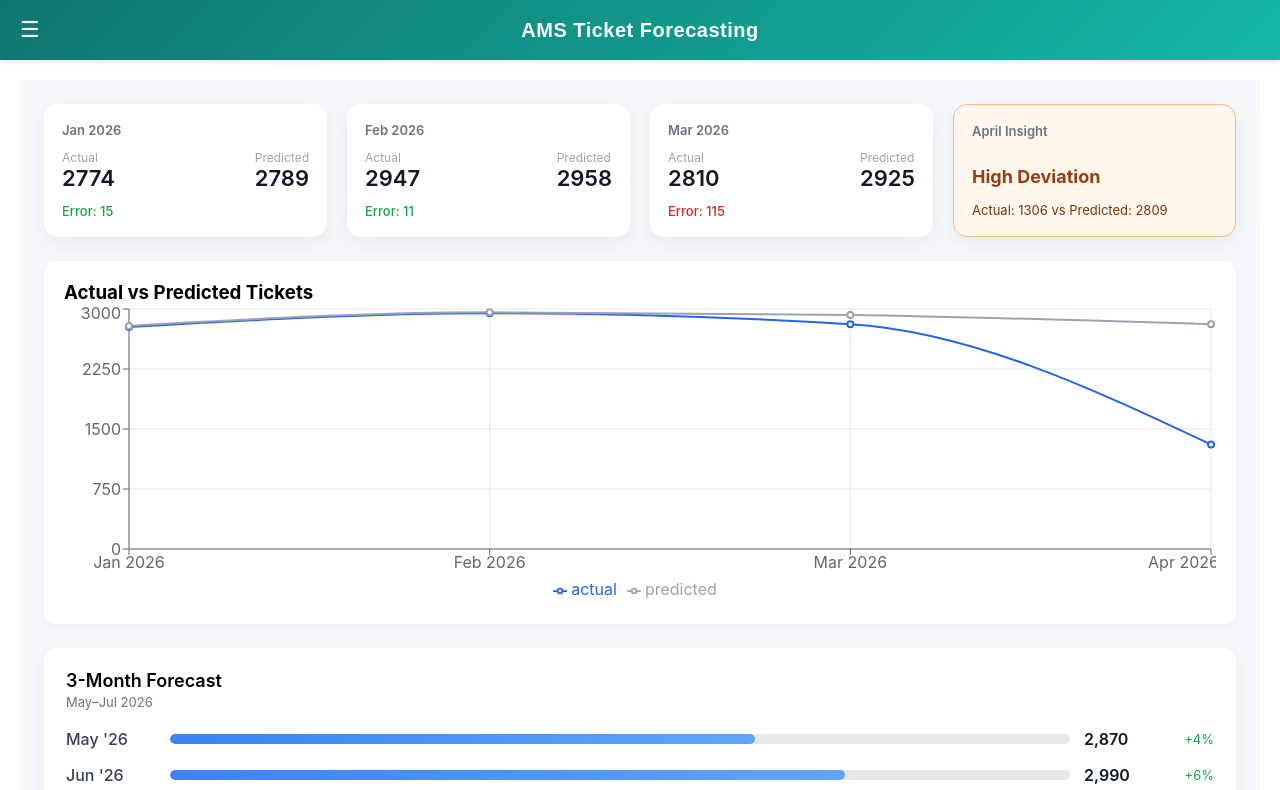
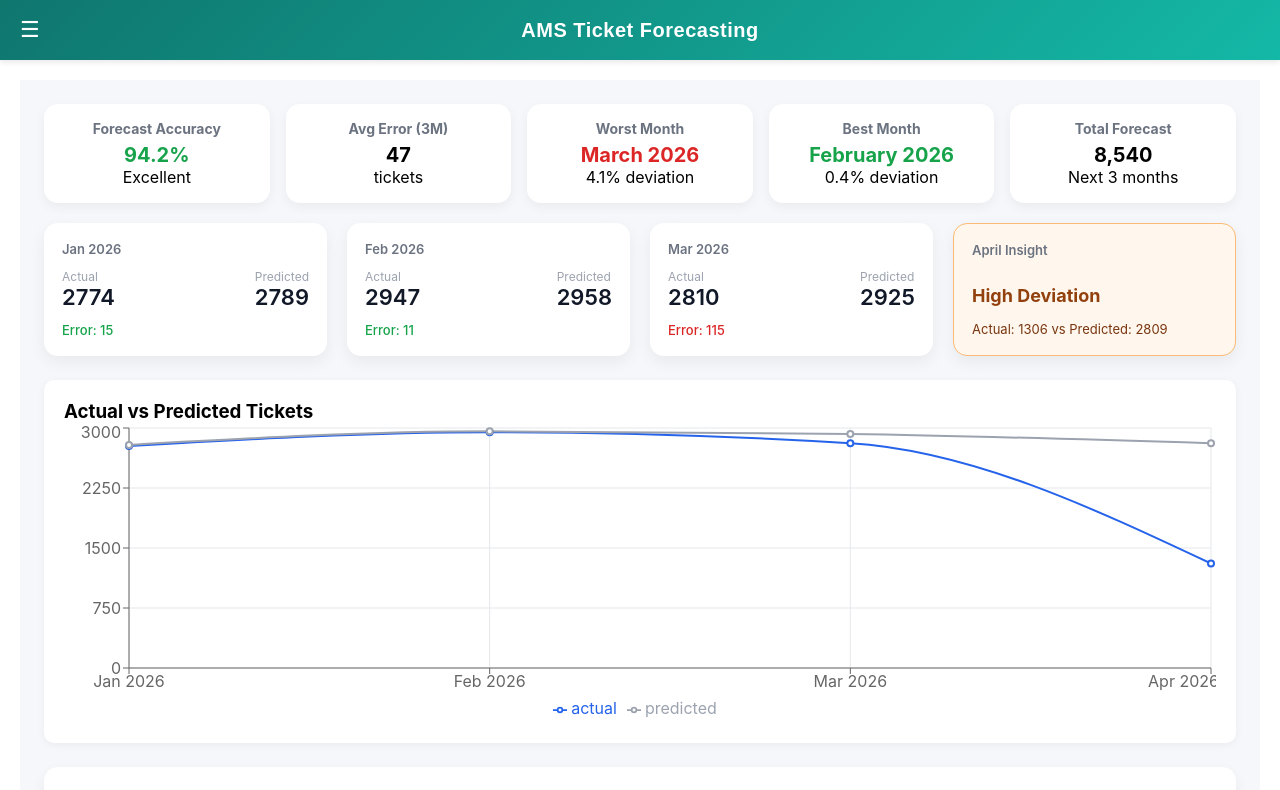
Before and after one commit to VaradNaldurgkar/AMS_Ticket_Forecasting, a React app in the folder Frontend/: page / in a window 1280 px wide. Shown: the top 790 px of the page. Built offline with nearby package versions, Linux system fonts and the light colour scheme; the HTML template or start-up script is replaced by a standard one.

Commit message:
Initial project setup: frontend + python backend + dashboard UI

```diff
--- /dev/null
+++ b/Frontend/src/Components/Summary/HealthSummary.jsx
@@ -0,0 +1,42 @@
+import React from "react";
+import "../../css/HealthSummary.css";
+
+const HealthSummary = () => {
+  return (
+    <div className="summary-container">
+
+      <div className="summary-card">
+        <h4>Forecast Accuracy</h4>
+        <p className="value green">94.2%</p>
+        <span>Excellent</span>
+      </div>
+
+      <div className="summary-card">
+        <h4>Avg Error (3M)</h4>
+        <p className="value">47</p>
+        <span>tickets</span>
+      </div>
+
+      <div className="summary-card">
+        <h4>Worst Month</h4>
+        <p className="value red">March 2026</p>
+        <span>4.1% deviation</span>
+      </div>
+
+      <div className="summary-card">
+        <h4>Best Month</h4>
+        <p className="value green">February 2026</p>
+        <span>0.4% deviation</span>
+      </div>
+
+      <div className="summary-card">
+        <h4>Total Forecast</h4>
+        <p className="value">8,540</p>
+        <span>Next 3 months</span>
+      </div>
+
+    </div>
+  );
+};
+
+export default HealthSummary;
--- a/Frontend/src/Pages/PredictionDashboard.jsx
+++ b/Frontend/src/Pages/PredictionDashboard.jsx
@@ -1,6 +1,9 @@
 import "../css/Dashboard.css";
 import PredictionChart from "../components/charts/PredictionChart";
 import { predictionData } from "../data/sampleData";
+
+// ✅ FIXED: consistent folder naming (important for production)
+import HealthSummary from "../components/Summary/HealthSummary";
 
 const PredictionDashboard = () => {
 
@@ -14,6 +17,9 @@ const PredictionDashboard = () => {
 
   return (
     <div className="dashboard">
+
+      {/* ✅ NEW: HEALTH SUMMARY (TOP STRIP) */}
+      <HealthSummary />
 
       {/* KPI ROW */}
       <div className="kpi-row">
@@ -57,7 +63,7 @@ const PredictionDashboard = () => {
         <PredictionChart data={predictionData} />
       </div>
 
-      {/* ✅ IMPROVED FORECAST */}
+      {/* FORECAST */}
       <div className="forecast-card">
 
         <div className="forecast-header">
--- /dev/null
+++ b/Frontend/src/css/HealthSummary.css
@@ -0,0 +1,33 @@
+.summary-container {
+  display: grid;
+  grid-template-columns: repeat(5, 1fr);
+  gap: 16px;
+  margin-bottom: 20px;
+}
+
+.summary-card {
+  background: #ffffff;
+  border-radius: 14px;
+  padding: 16px;
+  box-shadow: 0 4px 12px rgba(0,0,0,0.05);
+  text-align: center;
+}
+
+.summary-card h4 {
+  font-size: 14px;
+  color: #6b7280;
+  margin-bottom: 6px;
+}
+
+.value {
+  font-size: 20px;
+  font-weight: bold;
+}
+
+.green {
+  color: #16a34a;
+}
+
+.red {
+  color: #dc2626;
+}
```
